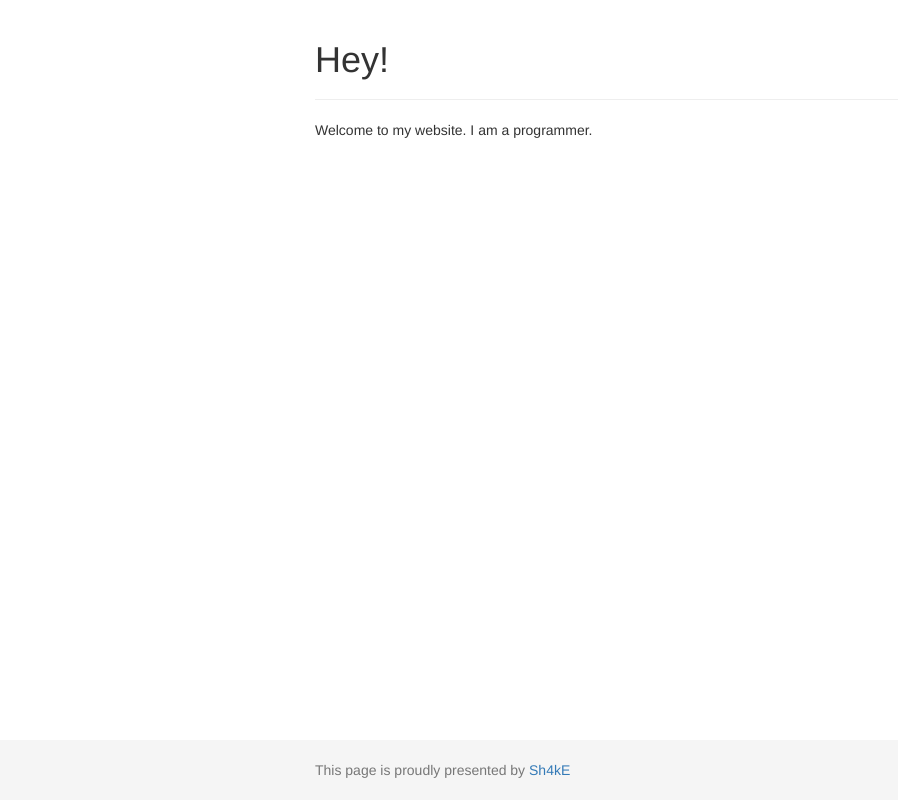
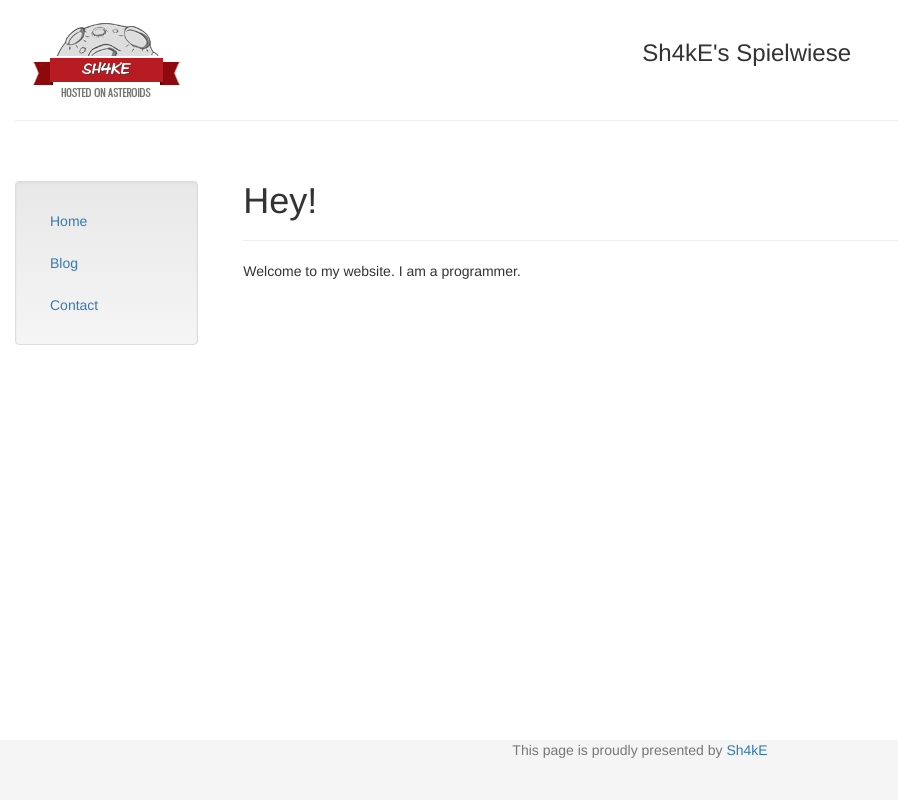
Before and after one commit to Sh4kE/django_demo_page, a Django app: page / in a window 1280 px wide. Shown: the whole page, without its empty margins (0-898 px from the left). Run offline with Django 3.2, Linux system fonts and the light colour scheme; some libraries are stand-ins or nearby versions.

Commit message:
tidy up bootstrap

```diff
--- /dev/null
+++ b/mysite/personal/static/personal/css/main.css
@@ -0,0 +1,3 @@
+html, body {
+    height:100%
+}
--- a/mysite/personal/templates/personal/base.html
+++ b/mysite/personal/templates/personal/base.html
@@ -20,6 +20,7 @@
                                integrity="sha384-fLW2N01lMqjakBkx3l/M9EahuwpSfeNvV63J5ezn3uZzapT0u7EYsXMjQV+0En5r"
                                crossorigin="anonymous">
 
+        <link rel="stylesheet" type="text/css" href="{% static 'personal/css/main.css' %}" />
         <link rel="stylesheet" type="text/css" href="{% static 'personal/css/sticky-footer.css' %}" />
 
         <!-- HTML5 shim and Respond.js for IE8 support of HTML5 elements and media queries -->
@@ -30,13 +31,38 @@
         <![endif]-->
     </head>
     <body class="body">
+        <div class="container-fluid" style="min-height:95%; ">
+            <div class="row">
+                <div class="col-sm-2">
+                    <br>
+                    <center>
+                        <img src="{% static 'personal/img/uberspace_badge_white.png' %}"
+                             class="responsive-img" style='max-height:100px;' alt="face">
+                    </center>
+                </div>
+                <div class="col-sm-10">
+                    <br>
+                    <center>
+                        <h3>Sh4kE's Spielwiese</h3>
+                    </center>
+                </div>
+            </div><hr>
 
-    <div class="container">
+            <div class="row">
+                <div class="col-sm-2">
+                    {% include "personal/includes/navbar.html" %}
+                </div>
+
+                <div class="col-sm-10">
+                    <div class="container-fluid">
                         {% block content %}
                         {% endblock %}
                     </div>
+                </div>
+            </div>
+        </div>
 
-    {% include "personal/footer.html" %}
+        {% include "personal/includes/footer.html" %}
 
         <!-- jQuery (necessary for Bootstrap's JavaScript plugins) -->
         <script src="https://ajax.googleapis.com/ajax/libs/jquery/1.11.3/jquery.min.js"></script>
--- a/mysite/personal/templates/personal/footer.html
+++ /dev/null
@@ -1,7 +0,0 @@
-{% block content %}
-<footer class="footer">
-    <div class="container">
-        <p class="text-muted">This page is proudly presented by <a href="mailto:witmic1@gmail.com">Sh4kE</a> </p>
-    </div>
-</footer>
-{% endblock %}
--- /dev/null
+++ b/mysite/personal/templates/personal/includes/footer.html
@@ -0,0 +1,9 @@
+{% block content %}
+<footer class="footer">
+    <div class="container-fluid">
+        <center>
+            <p class="text-muted">This page is proudly presented by <a href="mailto:witmic1@gmail.com">Sh4kE</a> </p>
+        </center>
+    </div>
+</footer>
+{% endblock %}
--- /dev/null
+++ b/mysite/personal/templates/personal/includes/navbar.html
@@ -0,0 +1,11 @@
+{% block content %}
+                    <br>
+                    <br>
+                    <div class="well bs-sidebar" id="sidebar" style="background-color:#fff">
+                        <ul class="nav nav-pills nav-stacked">
+                            <li><a href='/'>Home</a></li>
+                            <li><a href='/blog/'>Blog</a></li>
+                            <li><a href='/contact/'>Contact</a></li>
+                        </ul>
+                    </div>
+{% endblock %}
--- a/mysite/personal/templates/personal/index.html
+++ b/mysite/personal/templates/personal/index.html
@@ -1,11 +1,9 @@
 {% extends "personal/base.html" %}
 
 {% block content %}
+                        <div class="page-header">
+                            <h1>Hey!</h1>
+                        </div>
 
-    <div class="page-header">
-    <h1>Hey!</h1>
-    </div>
-
-    <p>Welcome to my website. I am a programmer.</p>
-
+                        <p>Welcome to my website. I am a programmer.</p>
 {% endblock %}
```
Also changed, not shown: mysite/personal/static/personal/img/uberspace_badge_white.png (added). Lines whose indentation alone changed are shown as unchanged.
